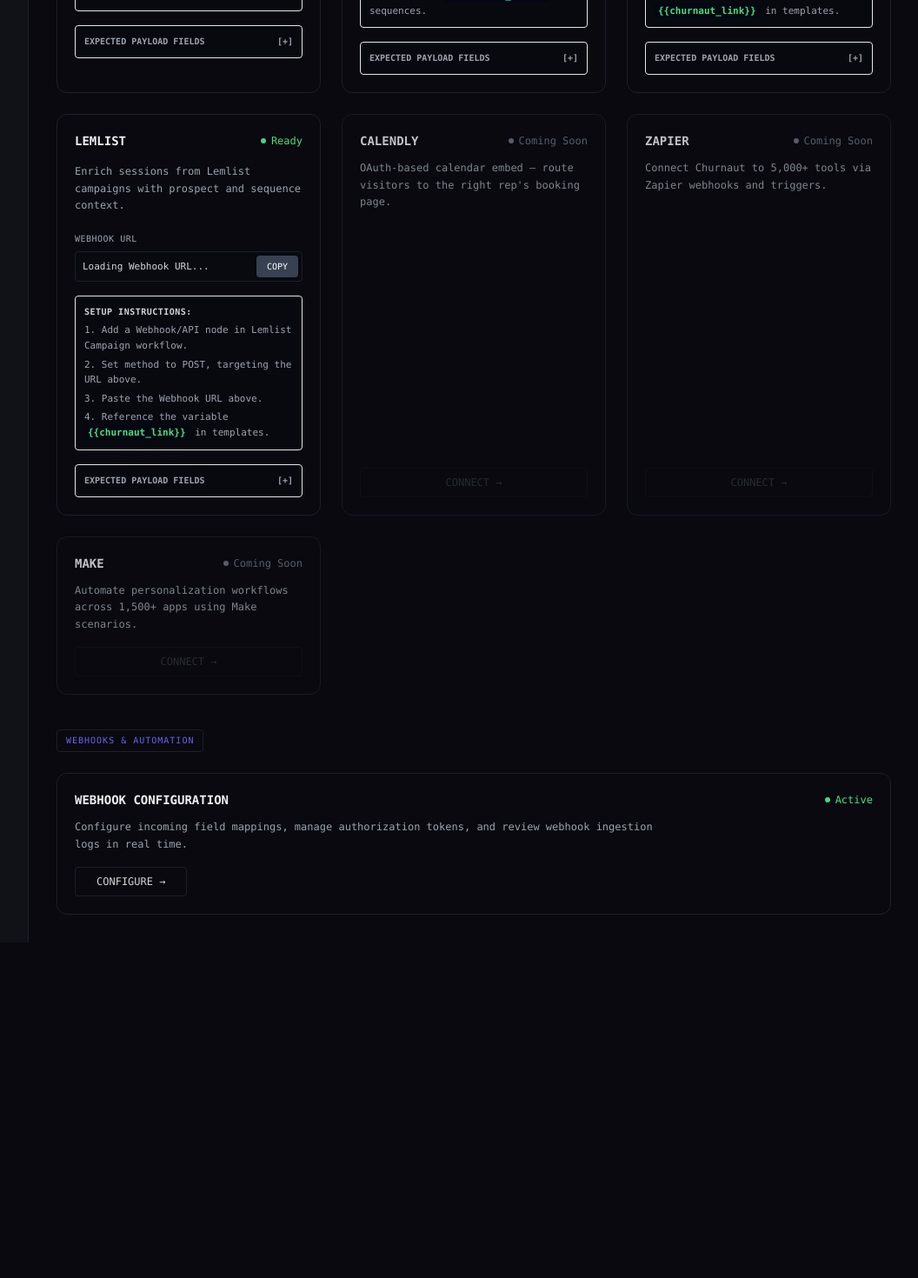
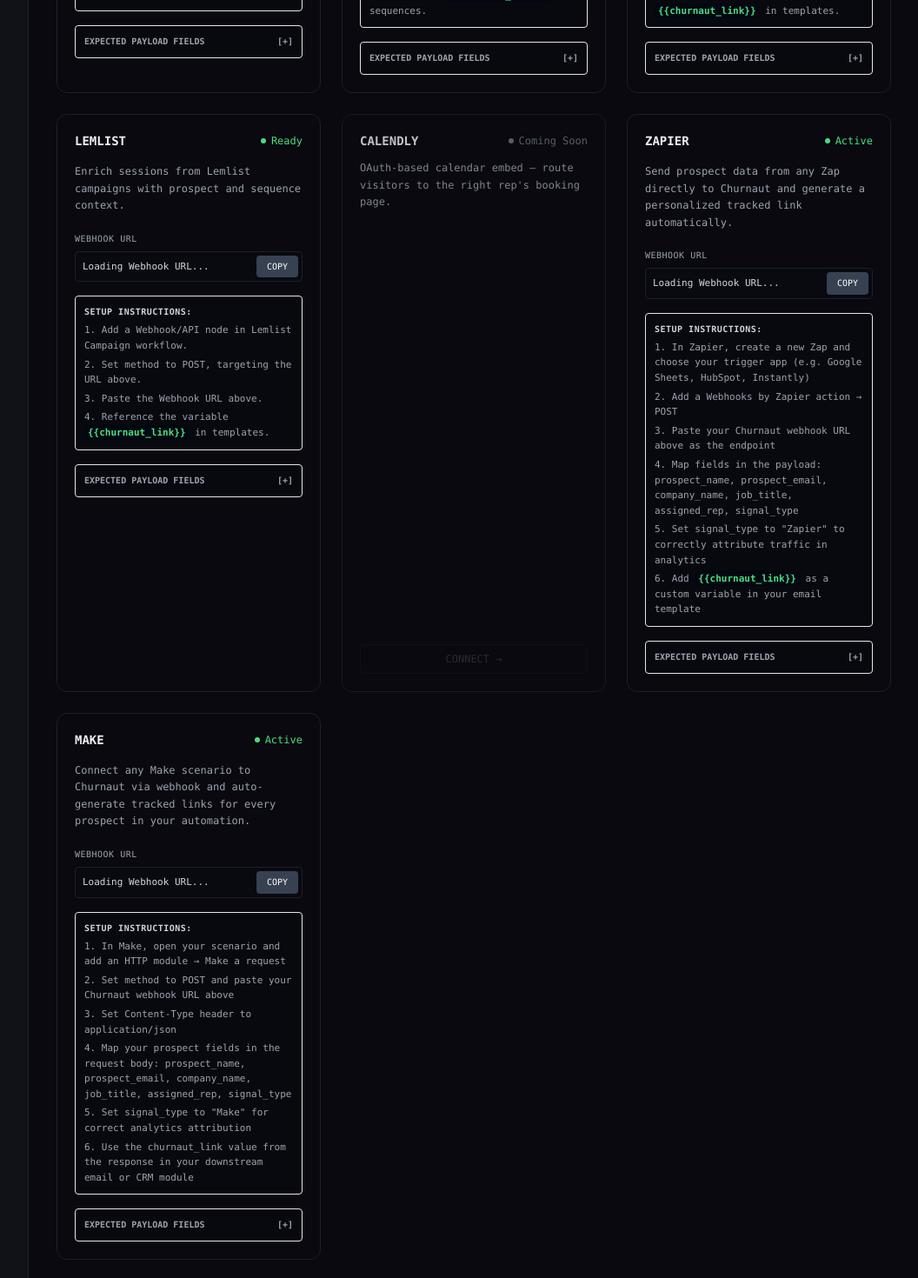
Before and after one commit to cherrylw1/Churnaut_backend, a Next.js app: page /dashboard/integrations in a window 1280 px wide. Shown: the part 1080-2550 px from the top of the page at 87% size, without its empty margins (223-1279 px from the left). Before the commit the page ends 2164 px from the top, so only its background shows below. Built offline with nearby package versions, Linux system fonts and the light colour scheme; no server answers.

Commit message:
feat: activate Zapier and Make integration cards with custom instructions and copy button

```diff
--- a/app/dashboard/integrations/page.tsx
+++ b/app/dashboard/integrations/page.tsx
@@ -562,50 +562,144 @@
         </div>
 
         {/* Zapier */}
-        <div className="border border-[var(--border-subtle)] bg-[var(--bg-elevated)]/50 rounded-lg p-5 flex flex-col justify-between gap-4 opacity-80">
-          <div className="space-y-3">
+        <div className="border border-[var(--border-subtle)] bg-[var(--bg-elevated)]/50 rounded-lg p-5 flex flex-col justify-between gap-4">
+          <div className="space-y-4">
             <div className="flex justify-between items-center">
               <h3 className="font-mono font-bold uppercase text-sm text-[var(--text-primary)]">Zapier</h3>
-              <div className="flex items-center gap-1.5 text-gray-500 text-xs font-mono">
-                <span className="w-1.5 h-1.5 rounded-full bg-gray-500"></span>
-                Coming Soon
+              <div className="flex items-center gap-1.5 text-green-400 text-xs font-mono">
+                <span className="w-1.5 h-1.5 rounded-full bg-green-400 animate-pulse"></span>
+                Active
               </div>
             </div>
             <p className="font-mono text-xs text-gray-400 leading-relaxed">
-              Connect Churnaut to 5,000+ tools via Zapier webhooks and triggers.
+              Send prospect data from any Zap directly to Churnaut and generate a personalized tracked link automatically.
             </p>
-          </div>
-          <div>
+
+            {/* Webhook URL Copy Area */}
+            <div className="space-y-1.5 pt-1">
+              <label className="text-[10px] font-mono text-gray-400 uppercase tracking-wider block">Webhook URL</label>
+              <div className="relative flex items-center border border-[var(--border-subtle)] bg-[#080B0F]/60 rounded p-2 font-mono text-[11px] overflow-hidden select-all text-gray-300">
+                <span className="truncate pr-16">{webhookUrl || 'Loading Webhook URL...'}</span>
                 <button
-              disabled
-              className="w-full py-2 px-3 border border-[var(--border-subtle)] text-gray-500 font-mono text-xs rounded opacity-40 cursor-not-allowed text-center"
+                  type="button"
+                  onClick={() => handleCopy(webhookUrl, 'zapier')}
+                  disabled={!webhookUrl}
+                  className="absolute right-1 top-1 bottom-1 px-3 bg-[#6366f1] hover:bg-[#5053e1] disabled:bg-gray-700 text-white font-mono text-[10px] rounded transition-all active:scale-[0.98]"
                 >
-              CONNECT →
+                  {copiedKey === 'zapier' ? 'COPIED!' : 'COPY'}
                 </button>
               </div>
             </div>
 
+            {/* Setup Instructions */}
+            <div className="text-[11px] font-mono text-gray-400 space-y-1 bg-[#080B0F]/20 p-2.5 rounded border border-[var(--border-subtle)]/40">
+              <span className="text-[10px] text-gray-300 font-bold uppercase tracking-wider block mb-1">Setup Instructions:</span>
+              <p>1. In Zapier, create a new Zap and choose your trigger app (e.g. Google Sheets, HubSpot, Instantly)</p>
+              <p>2. Add a Webhooks by Zapier action &rarr; POST</p>
+              <p>3. Paste your Churnaut webhook URL above as the endpoint</p>
+              <p>4. Map fields in the payload: prospect_name, prospect_email, company_name, job_title, assigned_rep, signal_type</p>
+              <p>5. Set signal_type to &quot;Zapier&quot; to correctly attribute traffic in analytics</p>
+              <p>6. Add <code className="text-green-400 font-bold font-mono text-[11px] select-all bg-gray-950 px-1 py-0.5 rounded">{"{{churnaut_link}}"}</code> as a custom variable in your email template</p>
+            </div>
+
+            {/* Expected Fields Collapsible */}
+            <div className="border border-[var(--border-subtle)]/60 bg-[#080B0F]/10 rounded overflow-hidden">
+              <button
+                type="button"
+                onClick={() => toggleExpectedFields('zapier')}
+                className="w-full text-left p-2.5 font-mono text-[10px] font-bold text-gray-400 hover:text-white uppercase hover:bg-[var(--border-subtle)]/20 transition-all flex justify-between items-center"
+              >
+                <span>Expected Payload Fields</span>
+                <span>{openExpectedFields['zapier'] ? '[-]' : '[+]'}</span>
+              </button>
+              {openExpectedFields['zapier'] && (
+                <div className="p-3 border-t border-[var(--border-subtle)]/60 text-[10px] font-mono text-gray-400 space-y-2 leading-relaxed bg-[#080B0F]/25">
+                  <p className="text-gray-300 font-semibold">JSON Fields:</p>
+                  <ul className="list-disc pl-4 space-y-1">
+                    <li><code className="text-indigo-400">prospect_name</code> (string)</li>
+                    <li><code className="text-indigo-400">prospect_email</code> (string)</li>
+                    <li><code className="text-indigo-400">company_name</code> (string)</li>
+                    <li><code className="text-indigo-400">job_title</code> (string)</li>
+                    <li><code className="text-indigo-400">assigned_rep</code> (string)</li>
+                    <li>
+                      <code className="text-indigo-400">signal_type</code> (string) —
+                      <span className="text-yellow-400/90 font-semibold"> Must be &quot;Zapier&quot;</span>
+                    </li>
+                  </ul>
+                </div>
+              )}
+            </div>
+          </div>
+        </div>
+
         {/* Make */}
-        <div className="border border-[var(--border-subtle)] bg-[var(--bg-elevated)]/50 rounded-lg p-5 flex flex-col justify-between gap-4 opacity-80">
-          <div className="space-y-3">
+        <div className="border border-[var(--border-subtle)] bg-[var(--bg-elevated)]/50 rounded-lg p-5 flex flex-col justify-between gap-4">
+          <div className="space-y-4">
             <div className="flex justify-between items-center">
               <h3 className="font-mono font-bold uppercase text-sm text-[var(--text-primary)]">Make</h3>
-              <div className="flex items-center gap-1.5 text-gray-500 text-xs font-mono">
-                <span className="w-1.5 h-1.5 rounded-full bg-gray-500"></span>
-                Coming Soon
+              <div className="flex items-center gap-1.5 text-green-400 text-xs font-mono">
+                <span className="w-1.5 h-1.5 rounded-full bg-green-400 animate-pulse"></span>
+                Active
               </div>
             </div>
             <p className="font-mono text-xs text-gray-400 leading-relaxed">
-              Automate personalization workflows across 1,500+ apps using Make scenarios.
+              Connect any Make scenario to Churnaut via webhook and auto-generate tracked links for every prospect in your automation.
             </p>
+
+            {/* Webhook URL Copy Area */}
+            <div className="space-y-1.5 pt-1">
+              <label className="text-[10px] font-mono text-gray-400 uppercase tracking-wider block">Webhook URL</label>
+              <div className="relative flex items-center border border-[var(--border-subtle)] bg-[#080B0F]/60 rounded p-2 font-mono text-[11px] overflow-hidden select-all text-gray-300">
+                <span className="truncate pr-16">{webhookUrl || 'Loading Webhook URL...'}</span>
+                <button
+                  type="button"
+                  onClick={() => handleCopy(webhookUrl, 'make')}
+                  disabled={!webhookUrl}
+                  className="absolute right-1 top-1 bottom-1 px-3 bg-[#6366f1] hover:bg-[#5053e1] disabled:bg-gray-700 text-white font-mono text-[10px] rounded transition-all active:scale-[0.98]"
+                >
+                  {copiedKey === 'make' ? 'COPIED!' : 'COPY'}
+                </button>
               </div>
-          <div>
+            </div>
+
+            {/* Setup Instructions */}
+            <div className="text-[11px] font-mono text-gray-400 space-y-1 bg-[#080B0F]/20 p-2.5 rounded border border-[var(--border-subtle)]/40">
+              <span className="text-[10px] text-gray-300 font-bold uppercase tracking-wider block mb-1">Setup Instructions:</span>
+              <p>1. In Make, open your scenario and add an HTTP module &rarr; Make a request</p>
+              <p>2. Set method to POST and paste your Churnaut webhook URL above</p>
+              <p>3. Set Content-Type header to application/json</p>
+              <p>4. Map your prospect fields in the request body: prospect_name, prospect_email, company_name, job_title, assigned_rep, signal_type</p>
+              <p>5. Set signal_type to &quot;Make&quot; for correct analytics attribution</p>
+              <p>6. Use the churnaut_link value from the response in your downstream email or CRM module</p>
+            </div>
+
+            {/* Expected Fields Collapsible */}
+            <div className="border border-[var(--border-subtle)]/60 bg-[#080B0F]/10 rounded overflow-hidden">
               <button
-              disabled
-              className="w-full py-2 px-3 border border-[var(--border-subtle)] text-gray-500 font-mono text-xs rounded opacity-40 cursor-not-allowed text-center"
+                type="button"
+                onClick={() => toggleExpectedFields('make')}
+                className="w-full text-left p-2.5 font-mono text-[10px] font-bold text-gray-400 hover:text-white uppercase hover:bg-[var(--border-subtle)]/20 transition-all flex justify-between items-center"
               >
-              CONNECT →
+                <span>Expected Payload Fields</span>
+                <span>{openExpectedFields['make'] ? '[-]' : '[+]'}</span>
               </button>
+              {openExpectedFields['make'] && (
+                <div className="p-3 border-t border-[var(--border-subtle)]/60 text-[10px] font-mono text-gray-400 space-y-2 leading-relaxed bg-[#080B0F]/25">
+                  <p className="text-gray-300 font-semibold">JSON Fields:</p>
+                  <ul className="list-disc pl-4 space-y-1">
+                    <li><code className="text-indigo-400">prospect_name</code> (string)</li>
+                    <li><code className="text-indigo-400">prospect_email</code> (string)</li>
+                    <li><code className="text-indigo-400">company_name</code> (string)</li>
+                    <li><code className="text-indigo-400">job_title</code> (string)</li>
+                    <li><code className="text-indigo-400">assigned_rep</code> (string)</li>
+                    <li>
+                      <code className="text-indigo-400">signal_type</code> (string) —
+                      <span className="text-yellow-400/90 font-semibold"> Must be &quot;Make&quot;</span>
+                    </li>
+                  </ul>
+                </div>
+              )}
+            </div>
           </div>
         </div>
       </div>
```
Lines whose indentation alone changed are shown as unchanged.
